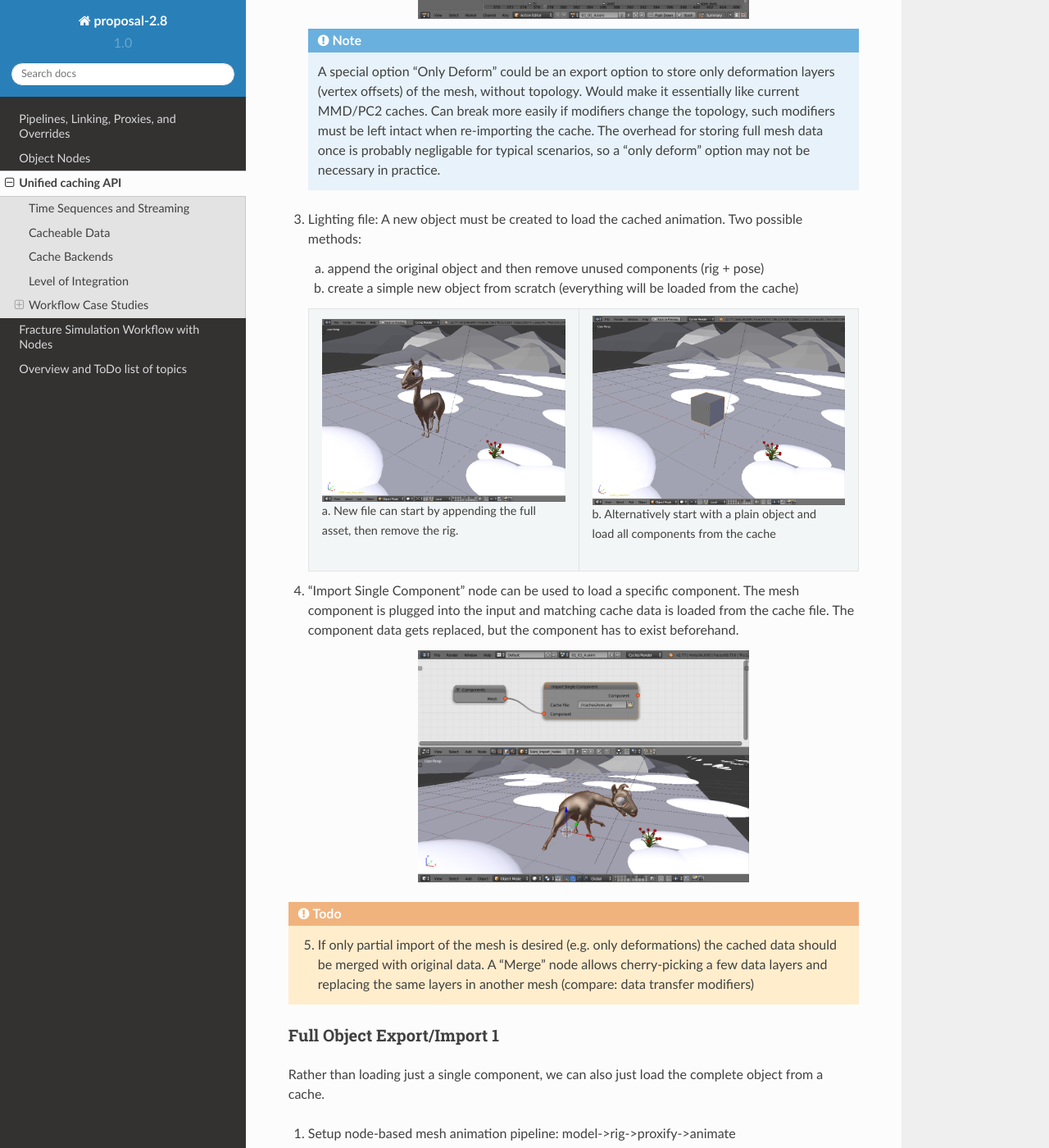
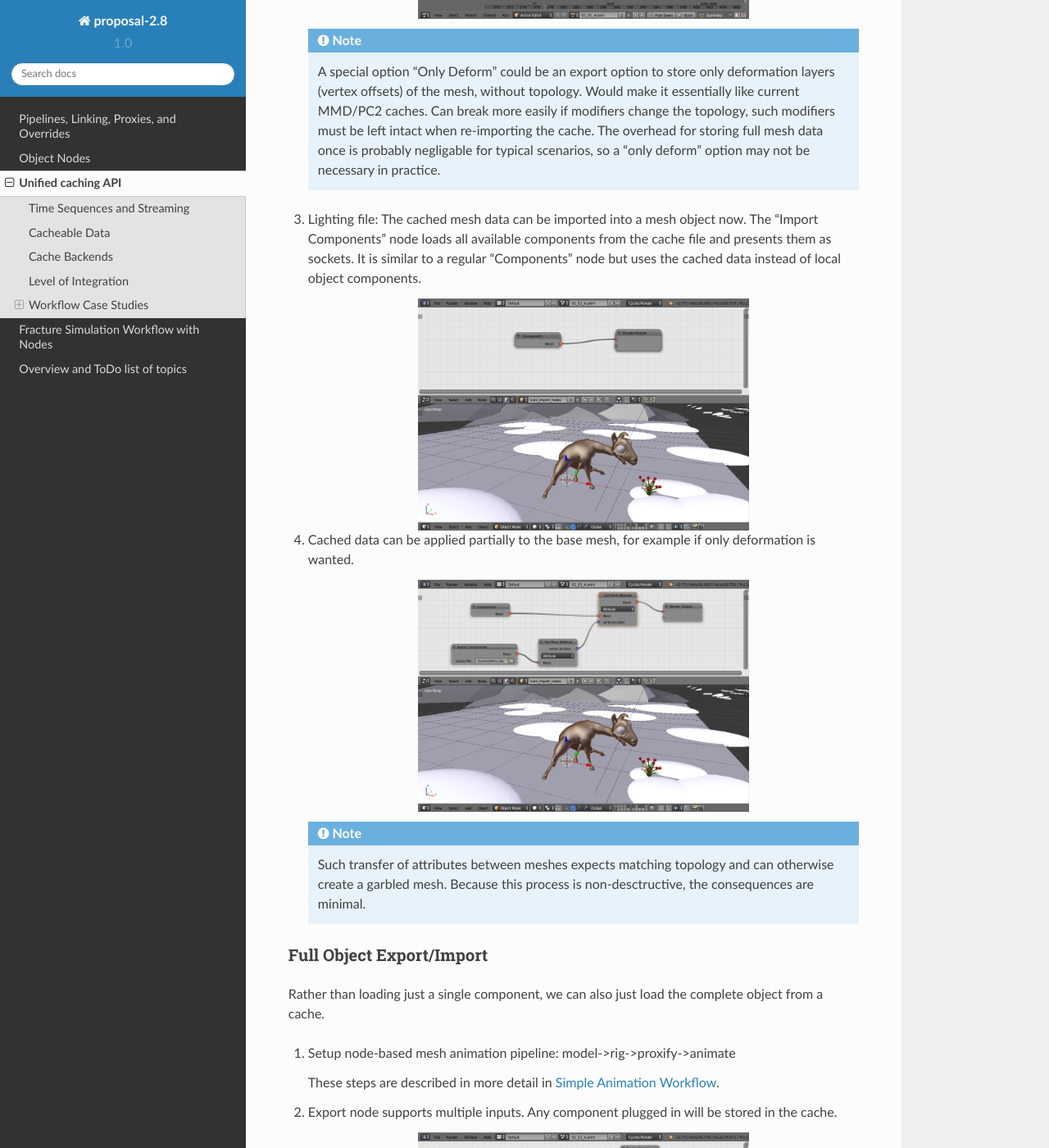
Before and after one commit to lukastoenne/proposal-2.8, a Sphinx documentation site: the page built from source/caching.rst, in a window 1280 px wide and 1400 px high, scrolled down 3618 px. Shown: the whole window at 82% size. Built offline with Sphinx 7.4.7 and the Read the Docs theme 2.0.0, drawn with Linux system fonts in a browser that asks for light colours; formulas are drawn with MathJax 3; some of the changed text lies outside the part shown.

Commit message:
Explicit output nodes for rendering and viewport and use import node as a regular input.

```diff
--- a/source/caching.rst
+++ b/source/caching.rst
@@ -96,31 +96,22 @@ We want to simplify lighting and rendering by using cached animation, instead of
 
    .. note:: A special option "Only Deform" could be an export option to store only deformation layers (vertex offsets) of the mesh, without topology. Would make it essentially like current MMD/PC2 caches. Can break more easily if modifiers change the topology, such modifiers must be left intact when re-importing the cache. The overhead for storing full mesh data once is probably negligable for typical scenarios, so a "only deform" option may not be necessary in practice.
 
-3) Lighting file: A new object must be created to load the cached animation. Two possible methods:
-
-   a) append the original object and then remove unused components (rig + pose)
-   b) create a simple new object from scratch (everything will be loaded from the cache)
-
-   +---------------------------------------------------+---------------------------------------------------+
-   | .. image:: /images/caching_workflow_newscene1.png | .. image:: /images/caching_workflow_newscene2.png |
-   |   :width: 100%                                    |   :width: 100%                                    |
-   |                                                   |                                                   |
-   | | \a. New file can start by appending the full    | | \b. Alternatively start with a plain object and |
-   | | asset, then remove the rig.                     | | load all components from the cache              |
-   |                                                   |                                                   |
-   +---------------------------------------------------+---------------------------------------------------+
-
-4) "Import Single Component" node can be used to load a specific component. The mesh component is plugged into the input and matching cache data is loaded from the cache file. The component data gets replaced, but the component has to exist beforehand.
+3) Lighting file: The cached mesh data can be imported into a mesh object now. The "Import Components" node loads all available components from the cache file and presents them as sockets. It is similar to a regular "Components" node but uses the cached data instead of local object components.
 
    .. figure:: /images/caching_workflow_importmesh1.png
      :width: 60%
      :figclass: align-center
 
-.. todo::
-   5) If only partial import of the mesh is desired (e.g. only deformations) the cached data should be merged with original data. A "Merge" node allows cherry-picking a few data layers and replacing the same layers in another mesh (compare: data transfer modifiers)
+4) Cached data can be applied partially to the base mesh, for example if only deformation is wanted.
 
-Full Object Export/Import 1
-===========================
+   .. figure:: /images/caching_workflow_importmesh2.png
+     :width: 60%
+     :figclass: align-center
+
+   .. note:: Such transfer of attributes between meshes expects matching topology and can otherwise create a garbled mesh. Because this process is non-desctructive, the consequences are minimal.
+
+Full Object Export/Import
+=========================
 
 Rather than loading just a single component, we can also just load the complete object from a cache.
 
@@ -134,13 +125,8 @@ Rather than loading just a single component, we can also just load the complete
      :width: 60%
      :figclass: align-center
 
-3) Lighting file: "Import Components" node is added, it looks much like a regular "Components" node. It provides all components stored in the object's cache. Unlike the "Import Single Component" node, it does not require predefined components, but will create them as needed based on the cache file content.
+3) Lighting file: "Import Components" node is added. It provides all components stored in the object's cache.
 
    .. figure:: /images/caching_workflow_fullimport_nodes.png
      :width: 60%
      :figclass: align-center
-
-Full Object Export/Import 2
-===========================
-
-Rather than using object nodes to handle caching, the same could be done on a more traditional object UI level. Caches would be assigned in a panel and all components are imported. The "Components" object node then provides the imported cache content as if it was generated within Blender.
```
Also changed, not shown: source/object_nodes.rst (+6 -8 lines), source/images/animation_workflow_base1.png, source/images/animation_workflow_base2.png, source/images/caching_workflow_animexport.png, source/images/caching_workflow_fullexport_nodes.png, source/images/caching_workflow_fullimport_nodes.png, source/images/caching_workflow_importmesh1.png, source/images/caching_workflow_importmesh2.png (added), source/images/caching_workflow_newscene1.png (deleted), source/images/caching_workflow_newscene2.png (deleted), 1 other file.
